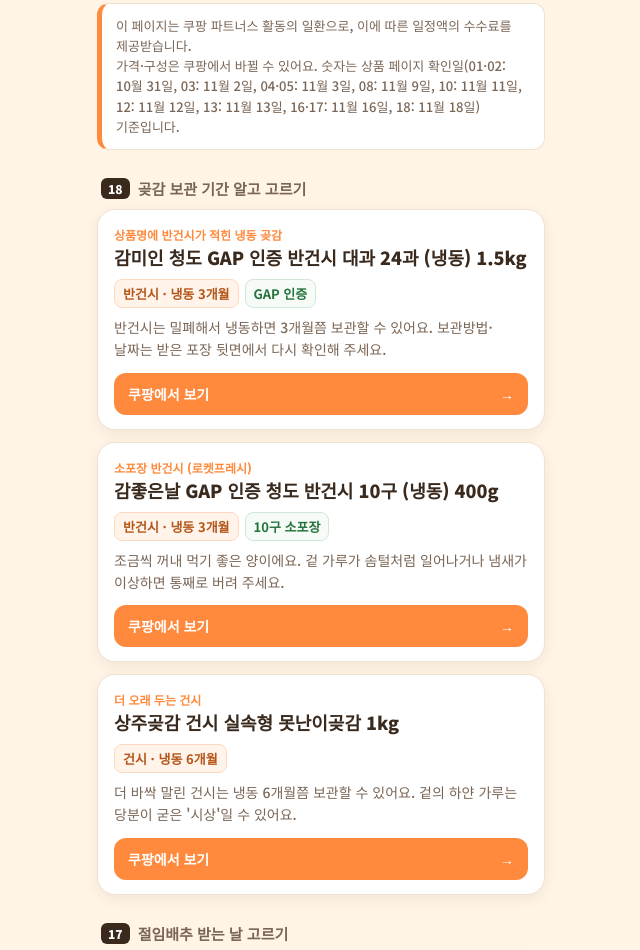
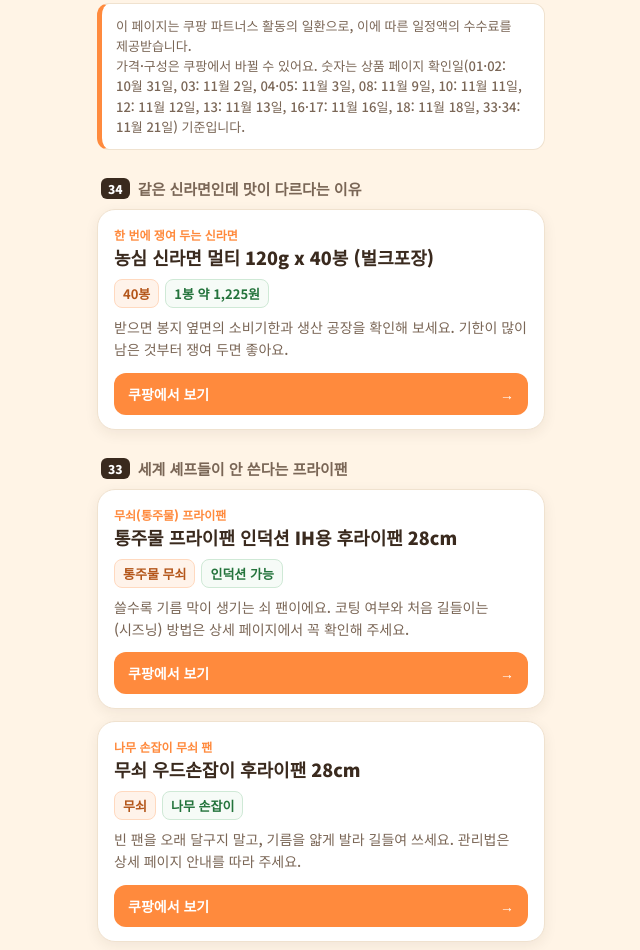
Before and after one commit to read-the-back/read-the-back.github.io, a plain HTML site: page index.html in a window 1280 px wide. Shown: the part 290-1240 px from the top of the page, without its empty margins (319-959 px from the left). Drawn offline with Linux system fonts and the light colour scheme.

Commit message:
33 무쇠팬·34 신라면 제품 카드 추가

```diff
--- a/index.html
+++ b/index.html
@@ -50,7 +50,32 @@ footer img { width:72px; display:block; margin:0 auto 6px; }
   </header>
 
   <p class="notice">이 페이지는 쿠팡 파트너스 활동의 일환으로, 이에 따른 일정액의 수수료를 제공받습니다.<br>
-  가격·구성은 쿠팡에서 바뀔 수 있어요. 숫자는 상품 페이지 확인일(01·02: 10월 31일, 03: 11월 2일, 04·05: 11월 3일, 08: 11월 9일, 10: 11월 11일, 12: 11월 12일, 13: 11월 13일, 16·17: 11월 16일, 18: 11월 18일) 기준입니다.</p>
+  가격·구성은 쿠팡에서 바뀔 수 있어요. 숫자는 상품 페이지 확인일(01·02: 10월 31일, 03: 11월 2일, 04·05: 11월 3일, 08: 11월 9일, 10: 11월 11일, 12: 11월 12일, 13: 11월 13일, 16·17: 11월 16일, 18: 11월 18일, 33·34: 11월 21일) 기준입니다.</p>
+
+  <h2><span class="no">34</span>같은 신라면인데 맛이 다르다는 이유</h2>
+  <a class="card" href="https://link.coupang.com/a/iRy7CPRt6W" target="_blank" rel="sponsored noopener">
+    <div class="kind">한 번에 쟁여 두는 신라면</div>
+    <div class="name">농심 신라면 멀티 120g x 40봉 (벌크포장)</div>
+    <div class="why"><span class="o">40봉</span><span>1봉 약 1,225원</span></div>
+    <p class="desc">받으면 봉지 옆면의 소비기한과 생산 공장을 확인해 보세요. 기한이 많이 남은 것부터 쟁여 두면 좋아요.</p>
+    <div class="go">쿠팡에서 보기 <span>→</span></div>
+  </a>
+
+  <h2><span class="no">33</span>세계 셰프들이 안 쓴다는 프라이팬</h2>
+  <a class="card" href="https://link.coupang.com/a/iRy78gxeLs" target="_blank" rel="sponsored noopener">
+    <div class="kind">무쇠(통주물) 프라이팬</div>
+    <div class="name">통주물 프라이팬 인덕션 IH용 후라이팬 28cm</div>
+    <div class="why"><span class="o">통주물 무쇠</span><span>인덕션 가능</span></div>
+    <p class="desc">쓸수록 기름 막이 생기는 쇠 팬이에요. 코팅 여부와 처음 길들이는(시즈닝) 방법은 상세 페이지에서 꼭 확인해 주세요.</p>
+    <div class="go">쿠팡에서 보기 <span>→</span></div>
+  </a>
+  <a class="card" href="https://link.coupang.com/a/iRy78kLI0O" target="_blank" rel="sponsored noopener">
+    <div class="kind">나무 손잡이 무쇠 팬</div>
+    <div class="name">무쇠 우드손잡이 후라이팬 28cm</div>
+    <div class="why"><span class="o">무쇠</span><span>나무 손잡이</span></div>
+    <p class="desc">빈 팬을 오래 달구지 말고, 기름을 얇게 발라 길들여 쓰세요. 관리법은 상세 페이지 안내를 따라 주세요.</p>
+    <div class="go">쿠팡에서 보기 <span>→</span></div>
+  </a>
 
   <h2><span class="no">18</span>곶감 보관 기간 알고 고르기</h2>
   <a class="card" href="https://link.coupang.com/a/iL74VqRpkq" target="_blank" rel="sponsored noopener">
```
